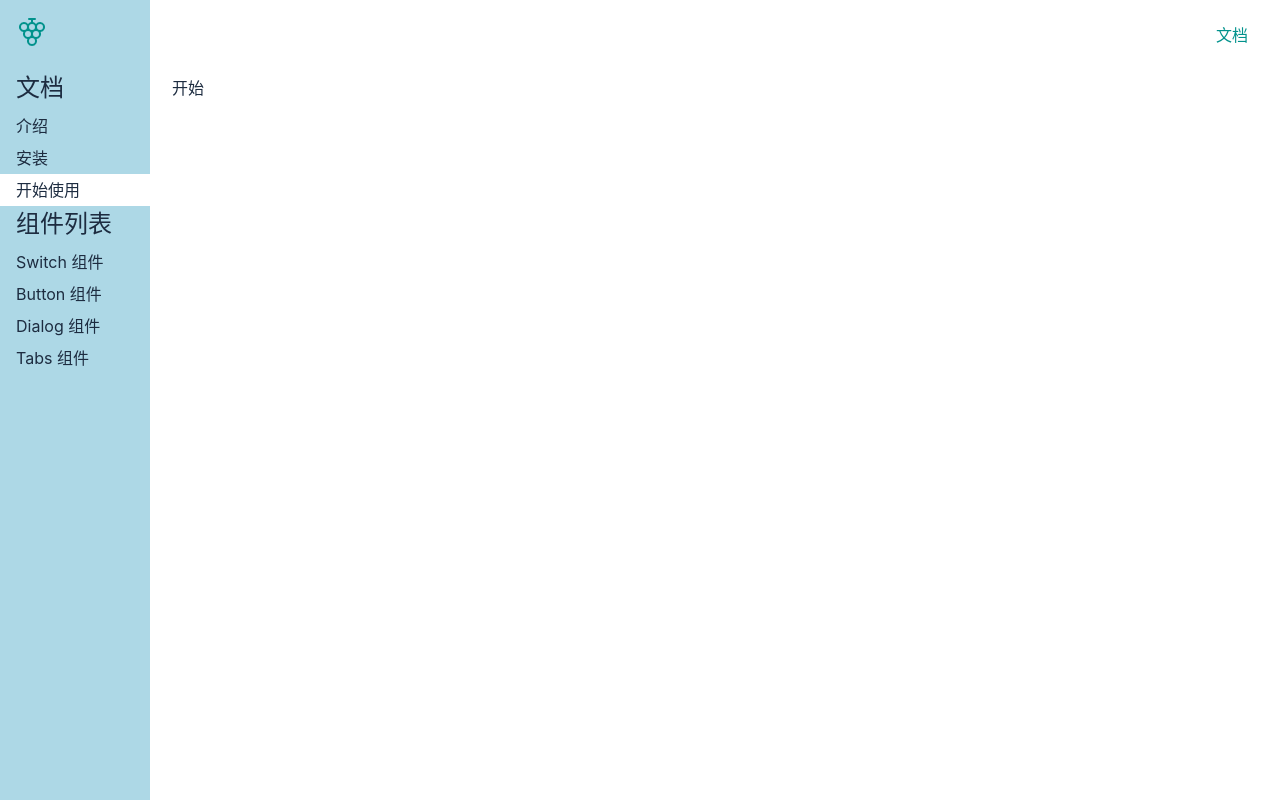
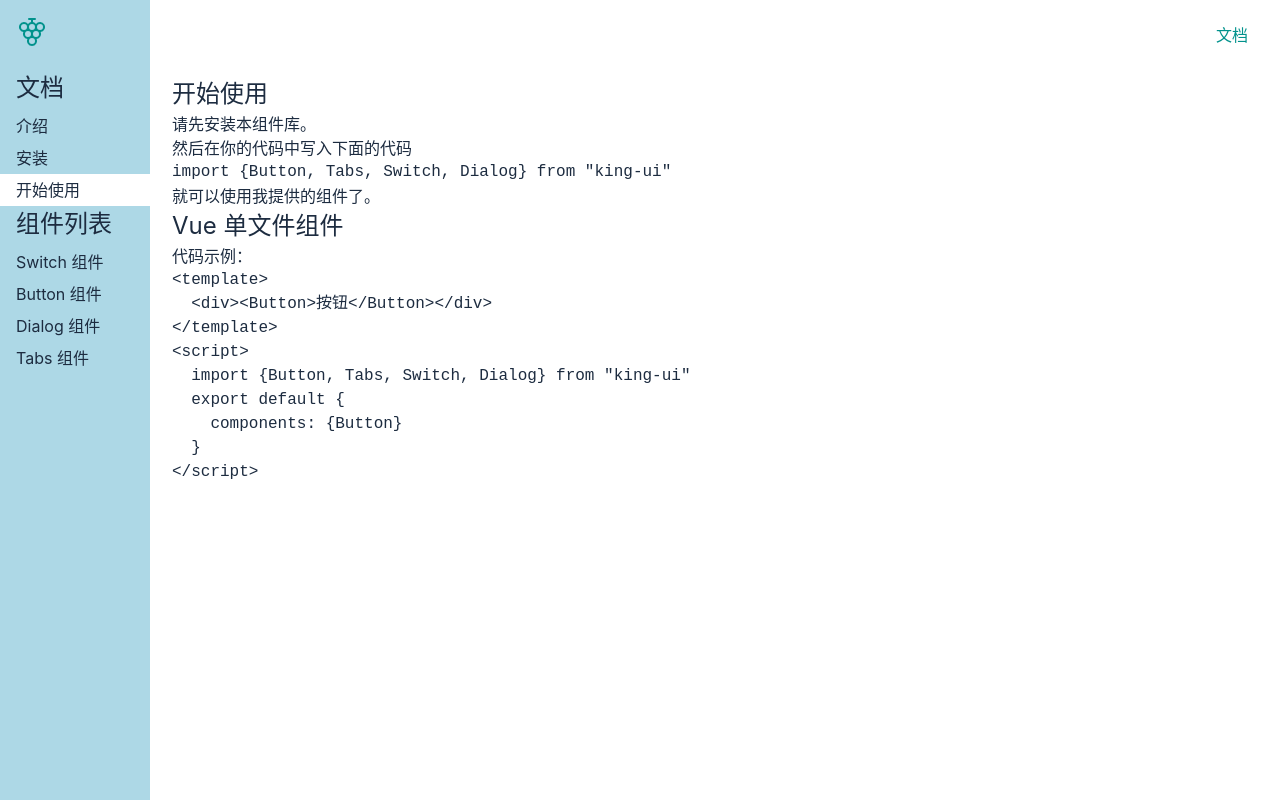
Before and after one commit to HHuangYQ/vue3-ui-Component-library, a Vue app: page /doc/get-started in a window 1280 px wide. Built offline with nearby package versions, Linux system fonts and the light colour scheme.

Commit message:
引入github-markdown-css，填充文档内容

```diff
--- a/package.json
+++ b/package.json
@@ -9,6 +9,7 @@
     "@element-plus/icons": "^0.0.11",
     "@element-plus/icons-vue": "^2.0.6",
     "element-plus": "^2.2.9",
+    "github-markdown-css": "^5.1.0",
     "vue": "^3.0.0-rc.1",
     "vue-router": "4.0.0-beta.3"
   },
--- a/src/main.ts
+++ b/src/main.ts
@@ -4,8 +4,8 @@
 import * as ElementPlusIconsVue from '@element-plus/icons-vue'
 import App from './App.vue'
 import './lib/svg.js'
-
 import './index.scss'
+import 'github-markdown-css'
 
 const app = createApp(App)
 for (const [key, component] of Object.entries(ElementPlusIconsVue)) {
--- a/src/views/GetStarted.vue
+++ b/src/views/GetStarted.vue
@@ -1,5 +1,26 @@
 <template>
-<div>
-   开始
-</div>
+<article>
+  <h1>
+    开始使用
+  </h1>
+
+  <p>请先<a href="#/doc/install">安装</a>本组件库。</p>
+  <p>然后在你的代码中写入下面的代码</p>
+  <pre><code>import {Button, Tabs, Switch, Dialog} from "king-ui"</code></pre>
+  就可以使用我提供的组件了。
+
+  <h2>Vue 单文件组件</h2>
+  <p>代码示例：</p>
+  <pre><code>&lt;template&gt;
+  &lt;div&gt;&lt;Button&gt;按钮&lt;/Button&gt;&lt;/div&gt;
+&lt;/template&gt;
+&lt;script&gt;
+  import {Button, Tabs, Switch, Dialog} from "king-ui"
+  export default {
+    components: {Button}
+  }
+&lt;/script&gt;
+ </code></pre>
+
+</article>
 </template>
--- a/src/views/Install.vue
+++ b/src/views/Install.vue
@@ -1,5 +1,13 @@
 <template>
-<div>
-    安装
-</div>
+<article>
+  <h1>安装</h1>
+  <p>打开终端运行下列命令：</p>
+  <pre><code>npm install king-ui</code></pre>
+  <p>或</p>
+  <pre><code>yarn add king-ui</code></pre>
+
+  <p>
+    下一节：<a href="#/doc/get-started">开始使用</a>
+  </p>
+</article>
 </template>
--- a/src/views/Intro.vue
+++ b/src/views/Intro.vue
@@ -1,3 +1,9 @@
 <template>
-intro
+<article>
+  <h1>介绍</h1>
+  <p>King UI 是一款基于 Vue 3 和 TypeScript 的 UI 组件库。</p>
+  <p>这款组件库其实是我为了总结自己这几年的技术经验而写的，全程亲手编写，尽量不采用第三方库，包括你现在看到的这个官网也几乎都是我自己写的。</p>
+  <p>所以如果强烈不建议你将此 UI 库用于生产环境。但如果你是抱着看源代码的目的来的，那么这个库还是值得一看的。源代码放在了 github.com/frankfang/xxxxxxx，历史提交信息非常规范，你可以按提交的顺序逐个查看；你也可以直接查看每个组件的源代码和示例，运行方法见 README.md。</p>
+  下一节：<a href="#/doc/install">安装</a>
+</article>
 </template>
```
Also changed, not shown: 1 other file (tests, documents, lock files or other folders).
